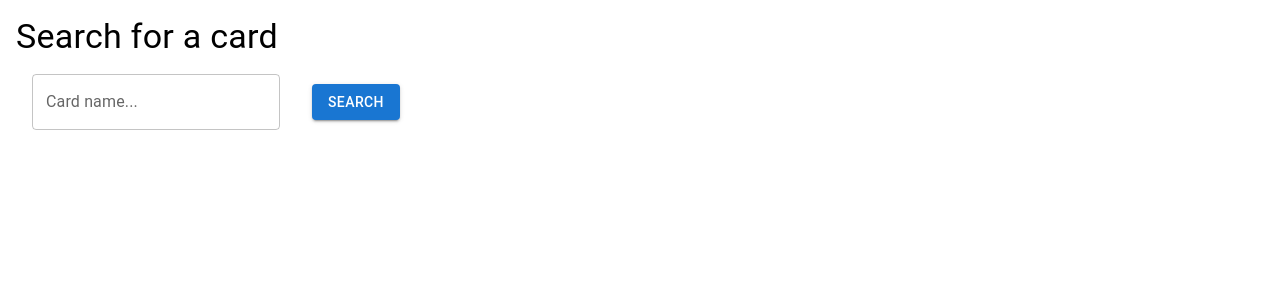
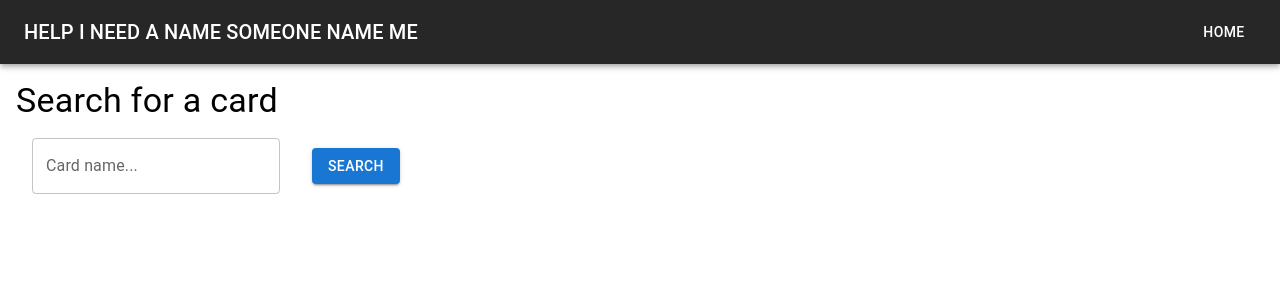
Before and after one commit to sulaiman-ahmed/mtg-deckbuilder, a React (Create React App) app: page / in a window 1280 px wide. Shown: the top 300 px of the page. Built offline with nearby package versions, Linux system fonts and the light colour scheme.

Commit message:
Added navbar

```diff
--- a/src/App.tsx
+++ b/src/App.tsx
@@ -1,17 +1,18 @@
 import './App.css';
-import CardSearch from './components/CardSearch';
 import { BrowserRouter as Router, Route, Routes } from 'react-router-dom';
 import CardDetail from './components/CardDetail';
-
+import CardSearch from './components/CardSearch';
+import Navbar from './components/NavBar';
 
 function App() {
   return (
-    <Router>
-      <Routes>
-        <Route path="/" element={<CardSearch/>} />
-        <Route path="card/:cardName" element={<CardDetail/>} />
-      </Routes>
-    </Router>
+      <Router>
+        <Navbar />
+        <Routes>
+          <Route path="/" element={<CardSearch />} />
+          <Route path="card/:cardName" element={<CardDetail />} />
+        </Routes>
+      </Router>
   );
 }
 
--- /dev/null
+++ b/src/components/NavBar.tsx
@@ -0,0 +1,28 @@
+import React from 'react';
+import { AppBar, Toolbar, Typography, Button, ThemeProvider, createTheme } from '@mui/material';
+import { Link } from 'react-router-dom';
+
+const darkTheme = createTheme({
+    palette: {
+        mode: 'dark',
+    },
+});
+
+const Navbar: React.FC = () => {
+    return (
+        <ThemeProvider theme={darkTheme}>
+            <AppBar position="static">
+                <Toolbar>
+                    <Typography variant="h6" style={{ flexGrow: 1 }}>
+                        HELP I NEED A NAME SOMEONE NAME ME
+                    </Typography>
+                    <Button color="inherit" component={Link} to="/">
+                        Home
+                    </Button>
+                </Toolbar>
+            </AppBar>
+        </ThemeProvider>
+    );
+};
+
+export default Navbar;
```
